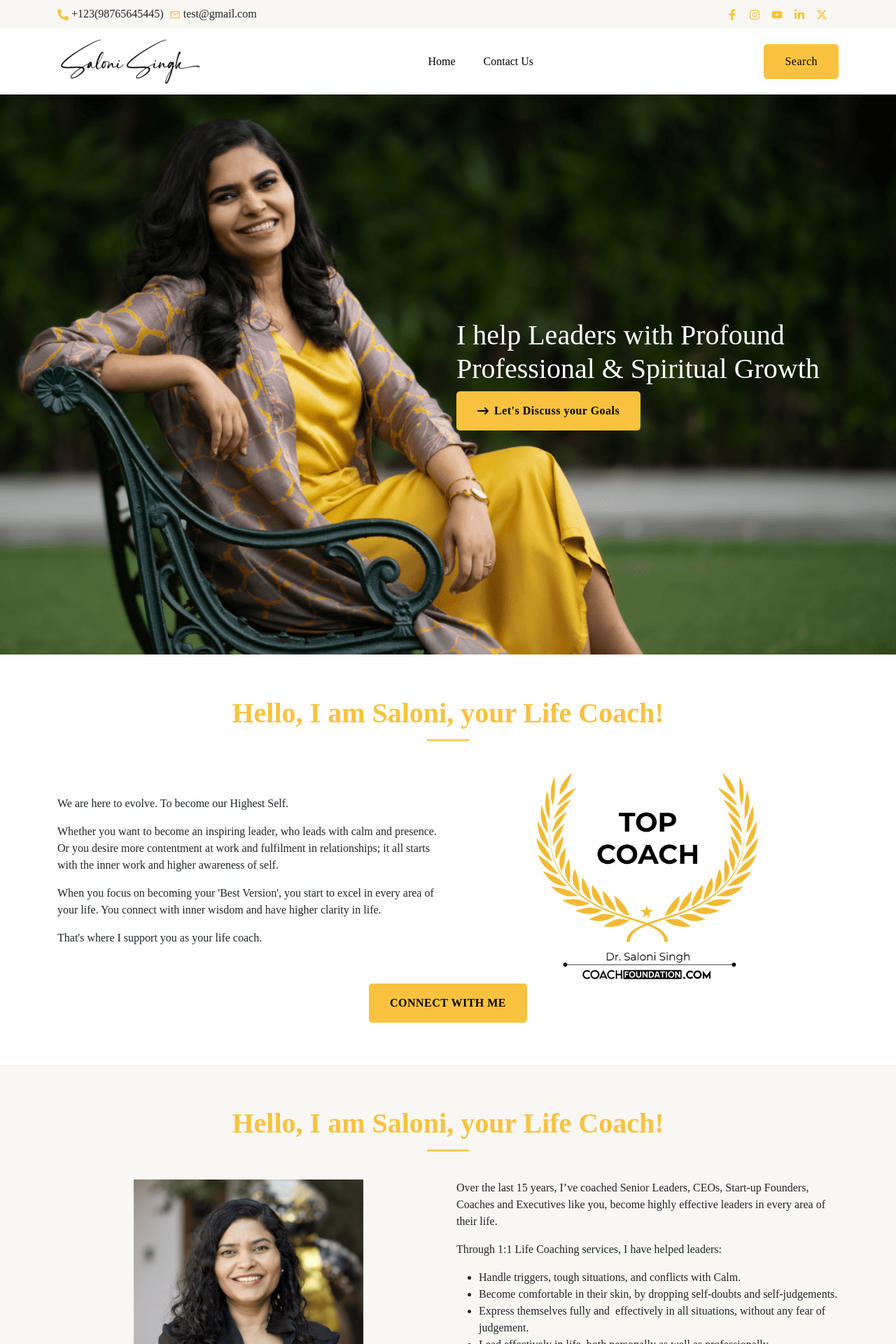
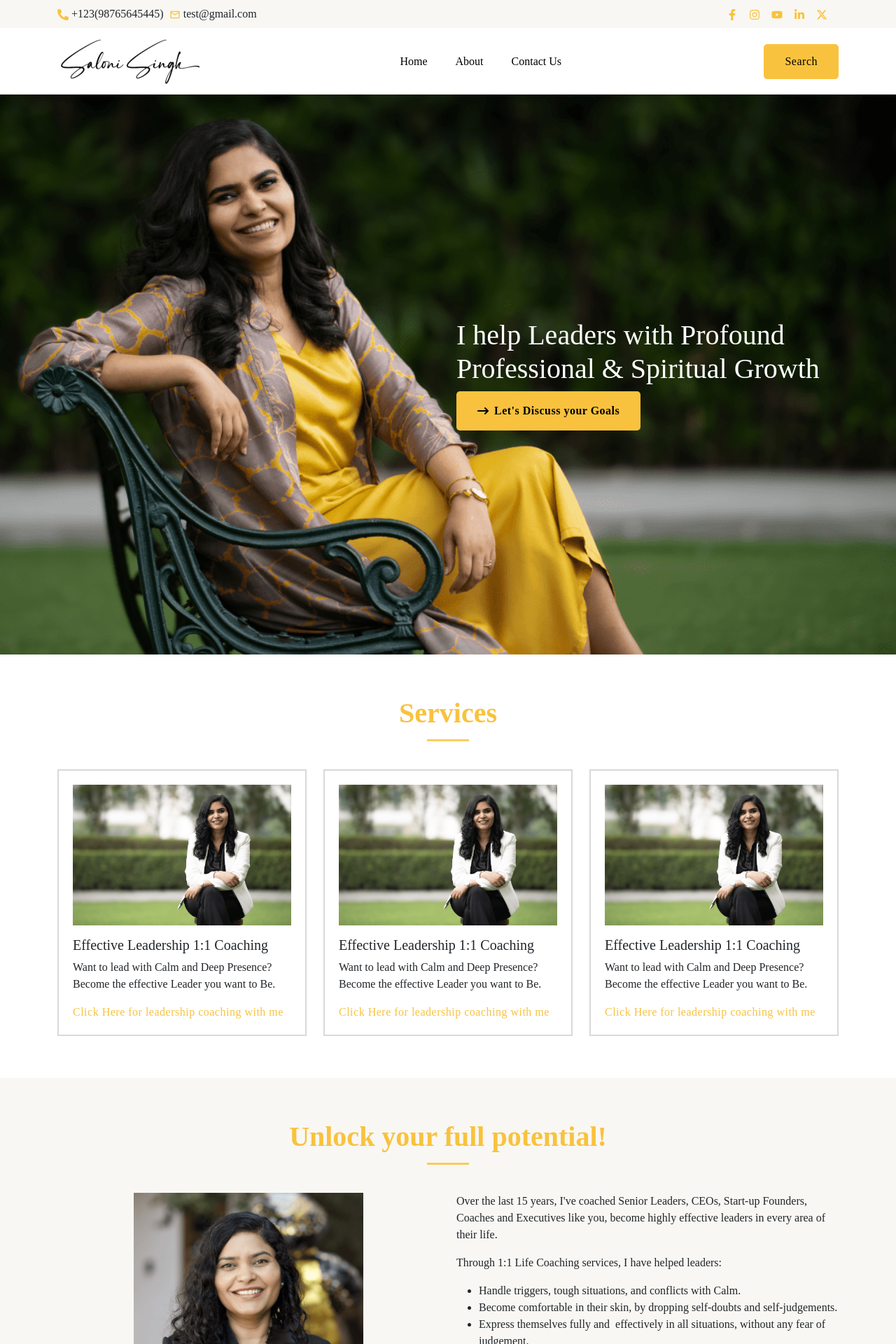
Before and after one commit to Fallen-6121995/astroDeepak, a Next.js app: page / in a window 1280 px wide. Shown: the top 1920 px of the page at 70% size. Built offline with nearby package versions, Linux system fonts and the light colour scheme; a web font is replaced by a local one.

Commit message:
latest code

```diff
--- a/src/app/globals.css
+++ b/src/app/globals.css
@@ -5,7 +5,7 @@ img {
 }
 
 :root {
-  --mainYellow: #F9C23E;
+  --mainYellow: #f9c23e;
   --lightYellow: #f9c23ed1;
   --mainWhite: #fff;
 }
@@ -45,6 +45,41 @@ body {
   text-decoration: none;
 }
 /* navbar css */
+.menuItem .dropdown-content {
+  display: none;
+  position: absolute;
+  background-color: #f9f9f9;
+  min-width: 160px;
+  box-shadow: 0px 8px 16px rgba(0, 0, 0, 0.2);
+  z-index: 1;
+}
+
+.menuItem .dropdown-content a {
+  color: black;
+  padding: 12px 16px;
+  text-decoration: none;
+  display: block;
+}
+
+.menuItem .dropdown-content a:hover {
+  background-color: #f1f1f1;
+}
+
+.menuItem:hover .dropdown-content {
+  display: block;
+}
+
+.menuItem .dropdown span {
+  cursor: pointer;
+  padding: 10px;
+  margin: 0px 20px;
+  color: #000;
+  text-decoration: none;
+  font-weight: 500;
+  border-bottom: 2px solid transparent;
+  padding: 0;
+  transition: all 0.5s ease;
+}
 .topHeader {
   background-color: #f8f7f3;
 }
@@ -66,7 +101,7 @@ body {
   transition: all 0.5s ease;
 }
 .pa_navbar .menuItem a:hover,
-.pa_navbar .menuItem a.active  {
+.pa_navbar .menuItem a.active {
   border-color: var(--mainYellow);
 }
 
@@ -319,7 +354,7 @@ mark {
   background-color: #ececec;
 }
 .footer ul li a,
-.ftrSocialLink p a  {
+.ftrSocialLink p a {
   color: #62615c;
   text-decoration: none;
 }
--- a/src/app/page.tsx
+++ b/src/app/page.tsx
@@ -1,11 +1,17 @@
 import Image from "next/image";
 import { FaArrowRightLong } from "react-icons/fa6";
 import SectionHeading from "../components/SeactionHeading/SectionHeading";
-import { sectionOneHeading, testimonials } from "../data";
+import {
+  sectionOneHeading,
+  services,
+  servicesSectionHeading,
+  testimonials,
+} from "../data";
 import { Col, Row } from "react-bootstrap";
 import { Container } from "react-bootstrap";
 import SectionBtn from "../components/sectionBtn/SectionBtn";
 import TestimonialCard from "../components/TestimonialCard/TestimonialCard";
+import ServicesCard from "../components/ServicesCard/ServicesCard";
 
 export default function Home() {
   return (
@@ -33,7 +39,7 @@ export default function Home() {
         </Container>
       </section>
       {/*--start life coach sec--*/}
-      <section className="life-coach-sec secPadding">
+      {/* <section className="life-coach-sec secPadding">
         <Container>
           <SectionHeading
             tagline={sectionOneHeading}
@@ -69,7 +75,7 @@ export default function Home() {
             </Row>
           </div>
         </Container>
-      </section>
+      </section> */}
       {/*--start life coach Services sec--*/}
       {/* <section className="coachServices secPadding">
         <Container>
@@ -97,6 +103,28 @@ export default function Home() {
         </Container>
       </section> */}
       {/*--start about section--*/}
+      <section className="coachServices secPadding">
+        <Container>
+          <SectionHeading
+            tagline={servicesSectionHeading}
+            color="var(--mainYellow)"
+            fontSize={40}
+            fontWeight={600}
+          />
+          <Row className="mt-5">
+            {services?.map((services) => (
+              <ServicesCard
+                key={services?.id}
+                description={services?.desc}
+                serviceName={services?.heading}
+                link={services?.link}
+                buttonLabel={services?.label}
+                imgs={services?.imgs}
+              />
+            ))}
+          </Row>
+        </Container>
+      </section>
       <section className="coachAbout secPadding">
         <Container>
           <SectionHeading
@@ -115,7 +143,7 @@ export default function Home() {
             <Col md="6">
               <div className="aboutRight">
                 <p>
-                  Over the last 15 years, I’ve coached Senior Leaders, CEOs,
+                  Over the last 15 years, I've coached Senior Leaders, CEOs,
                   Start-up Founders, Coaches and Executives like you, become
                   highly effective leaders in every area of their life.{" "}
                 </p>
@@ -161,31 +189,6 @@ export default function Home() {
         </Container>
       </section>
       {/*--start life coach Services sec--*/}
-      <section className="coachServices secPadding">
-        <Container>
-          <SectionHeading
-            tagline={sectionOneHeading}
-            color="var(--mainYellow)"
-            fontSize={40}
-            fontWeight={600}
-          />
-          <Row className="mt-5">
-            <Col lg={4}>
-              <div className="servicesCard">
-                <img src="/images/services_1.png" alt="services_1" />
-                <div className="ser_Content mt-3">
-                  <h5>Effective Leadership 1:1 Coaching </h5>
-                  <p>
-                    Want to lead with Calm and Deep Presence? Become the
-                    effective Leader you want to Be.
-                  </p>
-                  <a href="#">Click Here for leadership coaching with me</a>
-                </div>
-              </div>
-            </Col>
-          </Row>
-        </Container>
-      </section>
       {/*--start about section--*/}
       <section className="coachAbout secPadding">
         <SectionHeading
--- a/src/components/Navbar/Navbar.tsx
+++ b/src/components/Navbar/Navbar.tsx
@@ -74,22 +74,23 @@ function HeaderNavbar() {
             <Navbar.Collapse id="navbarScroll">
               <Nav className="mx-auto mb-2 mb-lg-0" navbarScroll>
                 {navbarData?.map((data) => (
-                  <div className="menuItem">
-                    <Link key={data?.id} href={data?.link}>
-                      {data?.label}
-                    </Link>
+                  <div className="menuItem" key={data?.id}>
+                    {data?.sublinks ? (
+                      <div className="dropdown">
+                        <span>{data?.label}</span>
+                        <div className="dropdown-content">
+                          {data?.sublinks.map((sublink) => (
+                            <Link key={sublink.id} href={sublink.link}>
+                              {sublink.label}
+                            </Link>
+                          ))}
+                        </div>
+                      </div>
+                    ) : (
+                      <Link href={data?.link}>{data?.label}</Link>
+                    )}
                   </div>
                 ))}
-                {/* <NavDropdown title="Link" id="navbarScrollingDropdown">
-                  <NavDropdown.Item href="#action3">Action</NavDropdown.Item>
-                  <NavDropdown.Item href="#action4">
-                    Another action
-                  </NavDropdown.Item>
-                  <NavDropdown.Divider />
-                  <NavDropdown.Item href="#action5">
-                    Something else here
-                  </NavDropdown.Item>
-                </NavDropdown> */}
               </Nav>
               <div className="navBtn d-flex ms-md-4">
                 <Button className="cta-btn">Search</Button>
--- /dev/null
+++ b/src/components/ServicesCard/ServicesCard.jsx
@@ -0,0 +1,24 @@
+import Link from 'next/link'
+import React from 'react'
+import { Col } from 'react-bootstrap'
+
+function ServicesCard({serviceName,description,link,buttonLabel,imgs}) {
+  return (
+        <Col lg={4}>
+              <div className="servicesCard">
+                <img src={imgs} alt="services_1" />
+                <div className="ser_Content mt-3">
+                  <h5>{serviceName}</h5>
+                  <p>
+                    {description}
+                  </p>
+                  <Link href={link}>
+                     {buttonLabel}
+                  </Link>
+                </div>
+              </div>
+            </Col>
+  )
+}
+
+export default ServicesCard
--- a/src/data.js
+++ b/src/data.js
@@ -1,4 +1,5 @@
-export const sectionOneHeading = "Hello, I am Saloni, your Life Coach!";
+export const sectionOneHeading = "Unlock your full potential!";
+export const servicesSectionHeading = "Services"
 export const sectionTwoHeading = "Life Coaching Services";
 export const sectionThreeHeading = "About Me";
 export const sectionFourHeading = "Download Free eBook";
@@ -13,5 +14,16 @@ export const testimonials = [
 
 export const navbarData = [
     { id: 1, label: "Home", link: "/" },
+    {
+        id: 2, label: "About", link: "", sublinks: [
+            { id: 1, label: "Introduction", link: "/introduction" },
+            { id: 2, label: "Life Journey", link: "/life_journey" }]
+    },
     { id: 2, label: "Contact Us", link: "/contact-us" },
 ]
+
+export const services = [
+    { id: 1, heading: "Effective Leadership 1:1 Coaching", desc: "Want to lead with Calm and Deep Presence? Become the effective Leader you want to Be.", link: "", label: "Click Here for leadership coaching with me", imgs: "/images/services_1.png" },
+    { id: 2, heading: "Effective Leadership 1:1 Coaching", desc: "Want to lead with Calm and Deep Presence? Become the effective Leader you want to Be.", link: "", label: "Click Here for leadership coaching with me", imgs: "/images/services_1.png" },
+    { id: 3, heading: "Effective Leadership 1:1 Coaching", desc: "Want to lead with Calm and Deep Presence? Become the effective Leader you want to Be.", link: "", label: "Click Here for leadership coaching with me", imgs: "/images/services_1.png" },
+]
```
Lines whose indentation alone changed are shown as unchanged.
